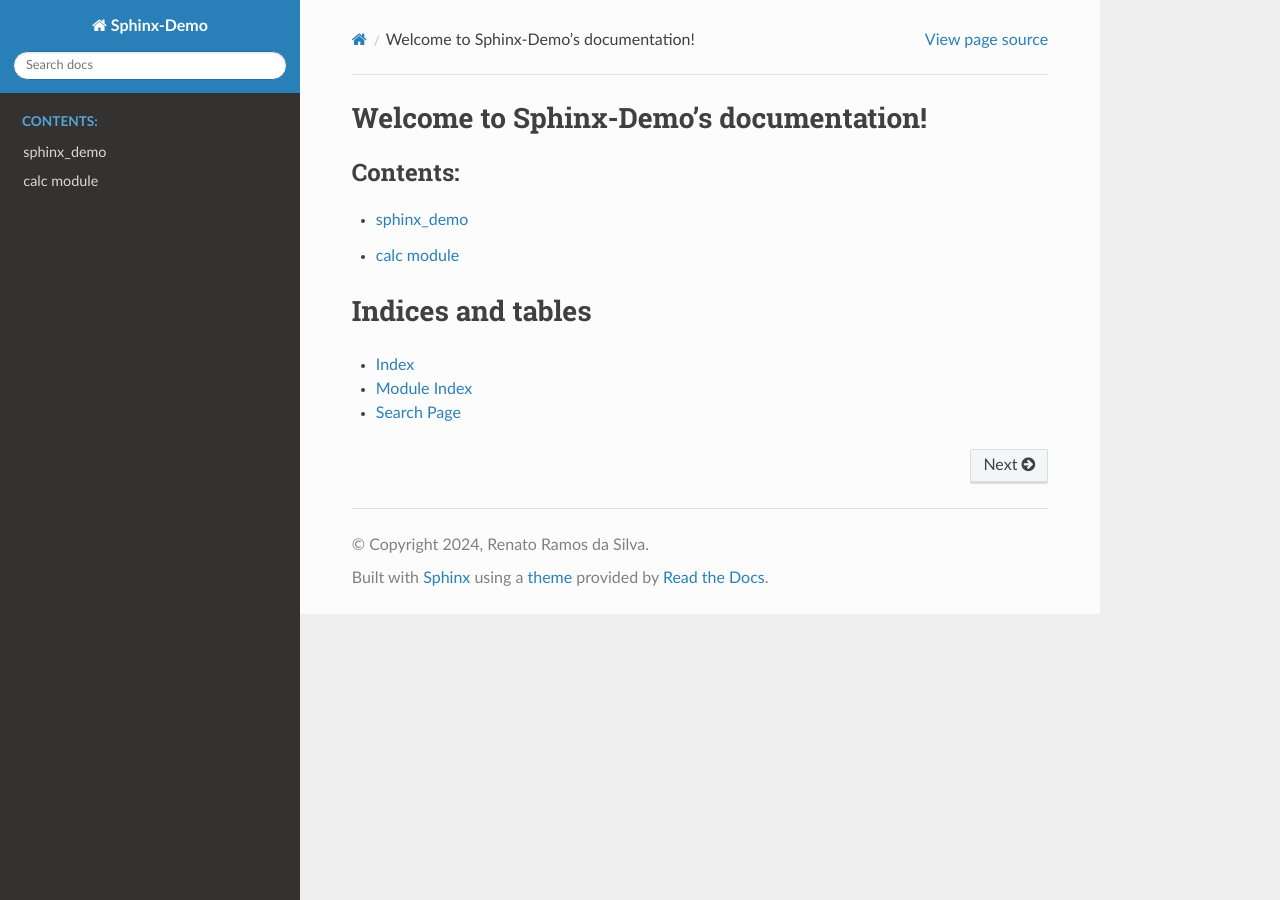
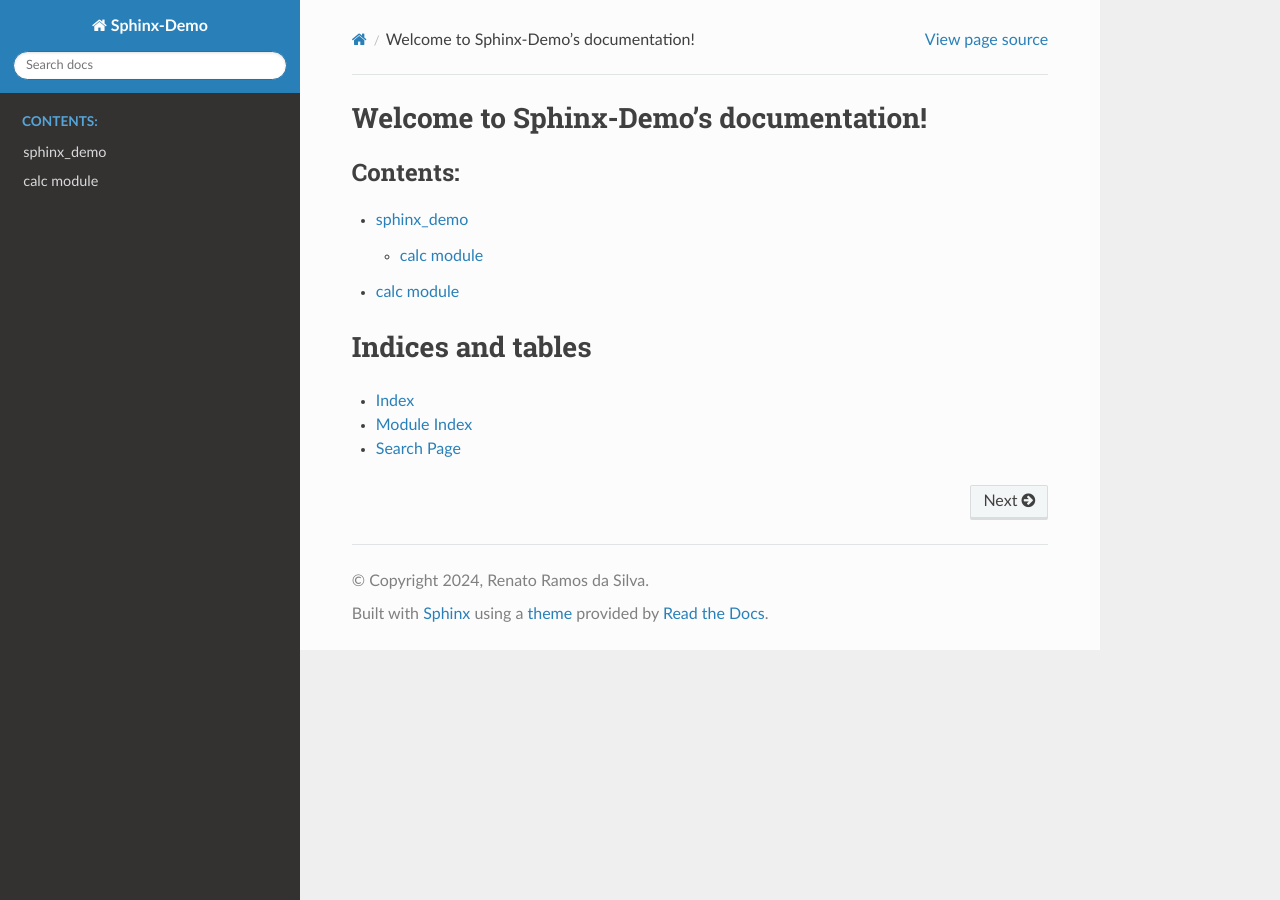
Before and after one commit to renatoramossilva/sphinx_demo, a Sphinx documentation site: the page built from docs/index.rst, in a window 1280 px wide. Built offline with Sphinx 7.4.7 and the Read the Docs theme 2.0.0, drawn with Linux system fonts in a browser that asks for light colours.

Commit message:
Doing some tests

```diff
--- a/docs/conf.py
+++ b/docs/conf.py
@@ -29,3 +29,4 @@ exclude_patterns = ['_build', 'Thumbs.db', '.DS_Store']
 
 html_theme = 'sphinx_rtd_theme'
 html_static_path = ['_static']
+html_baseurl = 'https://renatoramossilva.github.io/sphinx_demo/'
--- a/docs/modules.rst
+++ b/docs/modules.rst
@@ -3,3 +3,5 @@ sphinx_demo
 
 .. toctree::
    :maxdepth: 4
+
+   calc
```
Also changed, not shown: 11 other files.
